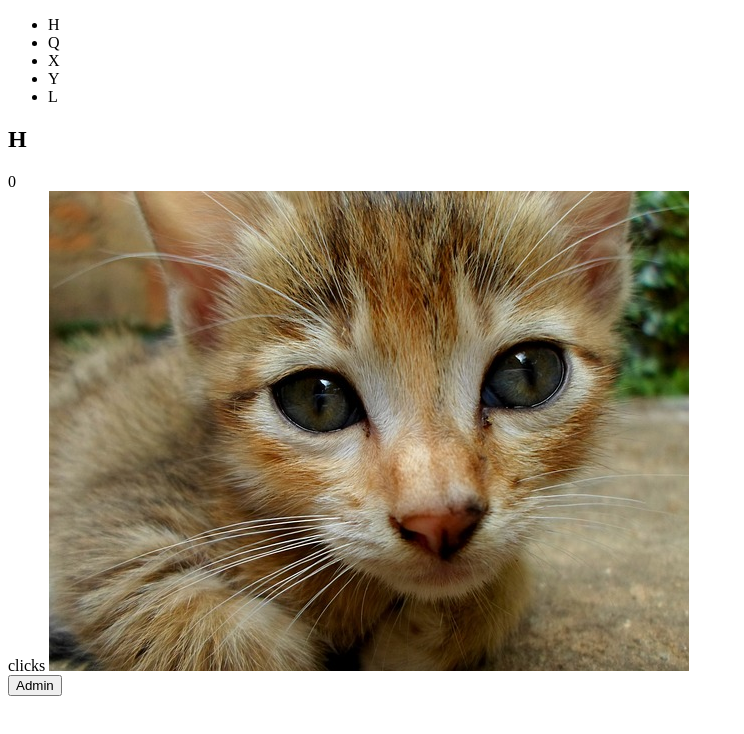
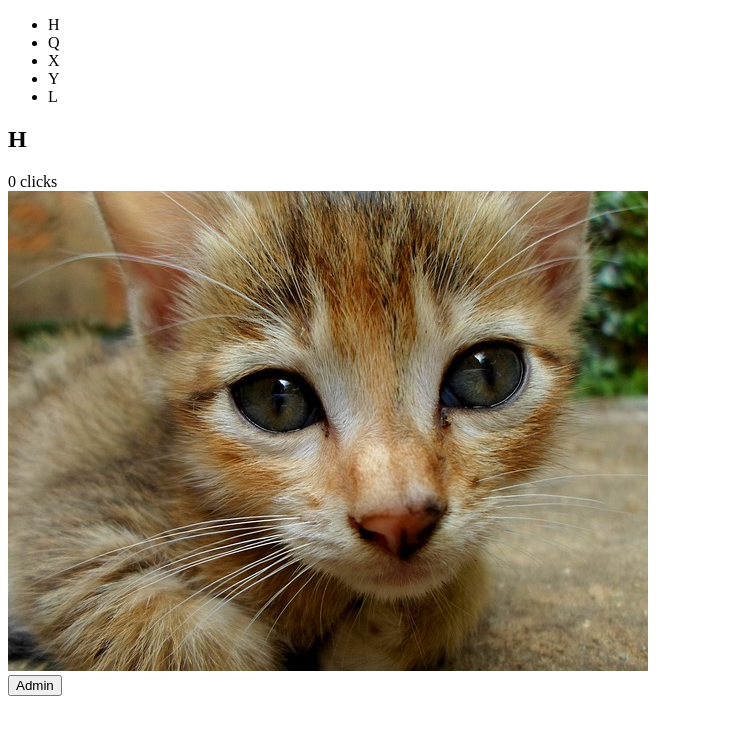
Before and after one commit to lgsmd/cat-click, a plain HTML site: page index.html in a window 1280 px wide. Shown: the whole page, without its empty margins (0-744 px from the left). Drawn offline with Linux system fonts and the light colour scheme.

Commit message:
add click string

```diff
--- a/index.html
+++ b/index.html
@@ -9,7 +9,6 @@
 	<div id="cat">
 		<h2 id="cat-name"></h2>
 		<div id="cat-count"></div>
-		<span>clicks</span>
 		<img id="cat-img" src="" alt="cute cat">
 		<br>
 		<button id="open-admin">Admin</button>
--- a/js/app.js
+++ b/js/app.js
@@ -86,7 +86,7 @@ let catView = {
     render: function () {
         let currentCat = octopus.getCurrentCat();
         this.catNameElem.textContent = currentCat.name;
-        this.catCountElem.textContent = currentCat.clickCount;
+        this.catCountElem.textContent = currentCat.clickCount + " clicks";
         this.catImgElem.src = currentCat.imgSrc;
     }
 }
```
